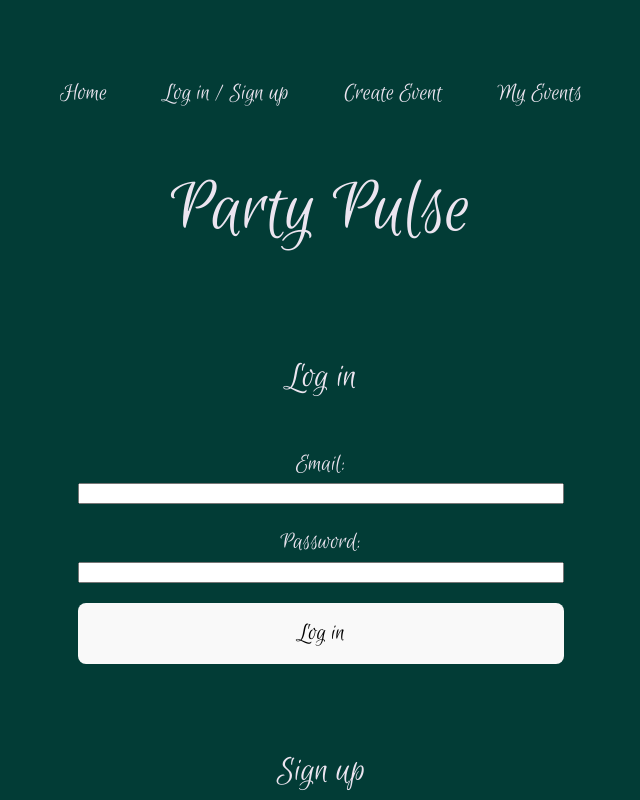
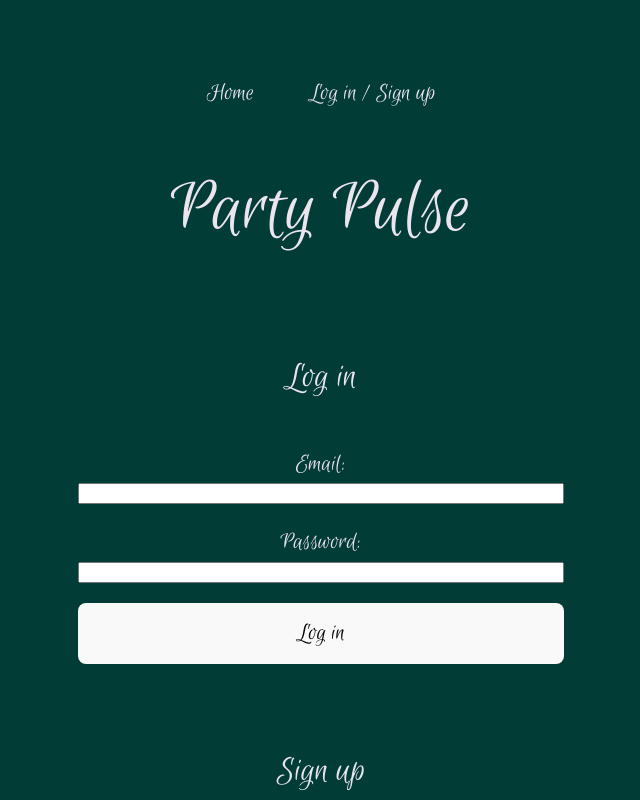
Before and after one commit to CristinaMateo/Batec_de_Festa, a React (Vite) app in the folder client/: page /auth in a window 1280 px wide. Shown: the top 800 px of the page, without its empty margins (319-959 px from the left). Built offline with nearby package versions, Linux system fonts and the light colour scheme.

Commit message:
control logged user on nav bar

```diff
--- a/client/src/components/Header/Nav/Nav.jsx
+++ b/client/src/components/Header/Nav/Nav.jsx
@@ -1,19 +1,22 @@
 import React from "react";
 import { Link } from 'react-router-dom'
+import { whoIsLogged } from "../../Main/Authentication/utils";
 
 
 const Nav = () => {
+  const loggedUser = whoIsLogged()
   return (
     <nav>
+      <Link className={'link'} to='/'>Home</Link>
+      <Link className={'link'} to='/auth'>Log in / Sign up</Link>
 
-            <Link className={'link'} to='/'>Home</Link>
-            <Link className={'link'} to='/auth'>Log in / Sign up</Link>
-            <Link className={'link'} to='/create'>Create Event</Link>
-            <Link className={'link'} to='/myevents'>My Events</Link>
-
-
+      {loggedUser &&
+        <>
+          <Link className={'link'} to='/create'>Create Event</Link>
+          <Link className={'link'} to='/myevents'>My Events</Link>
+        </>}
     </nav >
-)
+  )
 };
 
 export default Nav;
--- a/client/src/components/Main/MyEvents/MyEvents.jsx
+++ b/client/src/components/Main/MyEvents/MyEvents.jsx
@@ -1,6 +1,8 @@
 import React from "react";
 import { useEffect, useState } from "react";
 import EventList from '../EventList'
+import { Navigate } from "react-router-dom";
+import { whoIsLogged } from "../Authentication/utils";
 
 const MyEvents = () => {
 
```
